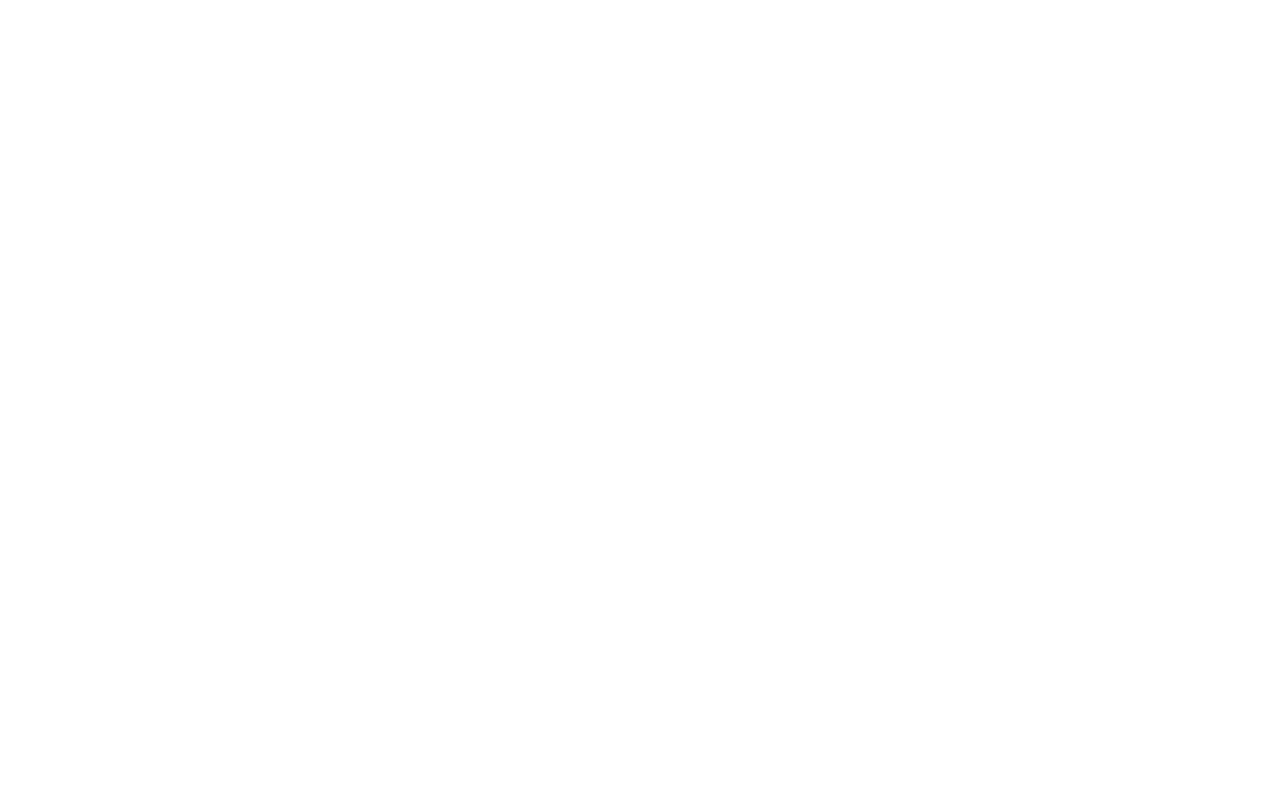
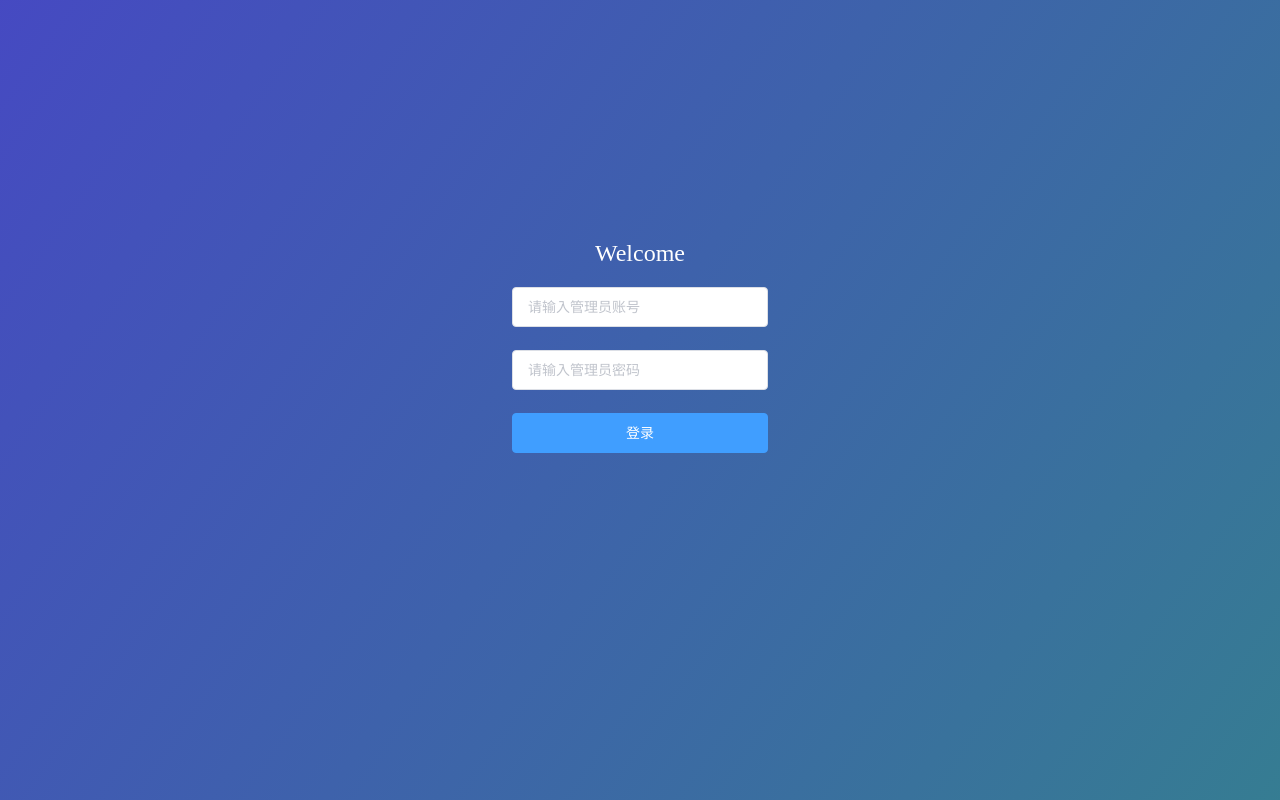
Before and after one commit to xxmliu/Vue2, a Vue app in the folder Vue2/vue-xsj/: page /user/login in a window 1280 px wide. Built offline with nearby package versions, Linux system fonts and the light colour scheme.

Commit message:
完成登录模块
Signed-off-by: liu <15686317237@163.com>

```diff
--- /dev/null
+++ b/Vue2/vue-xsj/src/http/apis/adminApi.js
@@ -0,0 +1,12 @@
+import myaxios from '../MyAxios'
+import BASE_URL from '../BaseURL'
+
+const XSJURL = BASE_URL.XSJURL
+
+const adminApi = {
+  login(params){
+    let url = XSJURL + '/user/login'
+    return myaxios.post(url, params)
+  }
+}
+export default adminApi
--- a/Vue2/vue-xsj/src/http/index.js
+++ b/Vue2/vue-xsj/src/http/index.js
@@ -1,8 +1,10 @@
 import actorApi from "./apis/ActorApi"
+import adminApi from "./apis/adminApi"
 
 
 const httpApi = {
   actorApi,
+  adminApi,
 }
 
 export default httpApi
--- a/Vue2/vue-xsj/src/router/index.js
+++ b/Vue2/vue-xsj/src/router/index.js
@@ -28,6 +28,10 @@
         component: () => import('../views/actor/ActorAdd.vue')
       }
     ]
+  },
+  {
+    path: '/user/login',
+    component: () => import('../views/user/Login.vue')
   }
 ]
 
--- /dev/null
+++ b/Vue2/vue-xsj/src/views/user/Login.vue
@@ -0,0 +1,126 @@
+<template>
+  <div>
+    <div class="back">
+      <el-form
+        class="form"
+        label-position="left"
+        :model="form"
+        :rules="rules"
+        ref="form"
+      >
+        <p class="title">Welcome</p>
+        <el-form-item prop="username">
+          <el-input
+            @keyup.native.13="onSubmit"
+            v-model="form.username"
+            placeholder="请输入管理员账号"
+          ></el-input>
+        </el-form-item>
+        <el-form-item prop="password">
+          <el-input
+            @keyup.native.13="onSubmit"
+            v-model="form.password"
+            type="password"
+            placeholder="请输入管理员密码"
+          ></el-input>
+        </el-form-item>
+        <el-form-item>
+          <el-button type="primary" style="width: 100%" @click="onSubmit()">
+            登录
+          </el-button>
+        </el-form-item>
+      </el-form>
+    </div>
+  </div>
+</template>
+
+<script>
+import httpApi from '@/http';
+export default {
+  data() {
+    return {
+      form: {
+        username: "",
+        password: "",
+      },
+      rules: {
+        username: [
+          { required: true, message: "请填写用户名", trigger: "blur" },
+          {
+            pattern: /^\w{3,15}$/,
+            message: "3~15位字符，可以包含：数字、字母、下划线",
+            trigger: "blur",
+          },
+        ],
+        password: [
+          { required: true, message: "请填写用户名", trigger: "blur" },
+          {
+            pattern: /^\w{6,15}$/,
+            message: "6~15位字符，可以包含：数字、字母、下划线",
+            trigger: "blur",
+          },
+        ],
+      },
+    };
+  },
+
+  methods: {
+    onSubmit() {
+      let params = {
+        username: this.form.username,
+        password: this.form.password
+      }
+      httpApi.adminApi.login(params).then(res => {
+        console.log(res);
+        if(res.data.code == 200){
+          this.$router.replace('/home/index')
+          this.$message({
+            showClose: true,
+            message: '恭喜您登陆成功，欢迎来到新世纪影城',
+            type: 'success'
+          })
+        }else{
+          this.$message({
+            showClose: true,
+            message: res.data.msg,
+            type: 'error'
+          });
+        }
+      })
+    },
+  },
+};
+</script>
+
+<style scoped>
+.form {
+  display: block;
+  width: 20%;
+  position: absolute;
+  top: 30%;
+  left: 40%;
+}
+.form .title {
+  text-align: center;
+  font-size: 1.5em;
+  color: white;
+  margin-bottom: 20px;
+}
+.back {
+  height: 100vh;
+  background-image: linear-gradient(125deg, #e14040, #b050cd, #4842c9, #34828d);
+  background-size: 500%;
+  animation: animate 20s infinite;
+}
+@keyframes animate {
+  0% {
+    background-position: 0% 50%;
+  }
+  50% {
+    background-position: 100% 50%;
+  }
+  100% {
+    background-position: 0% 50%;
+  }
+}
+</style>
```
